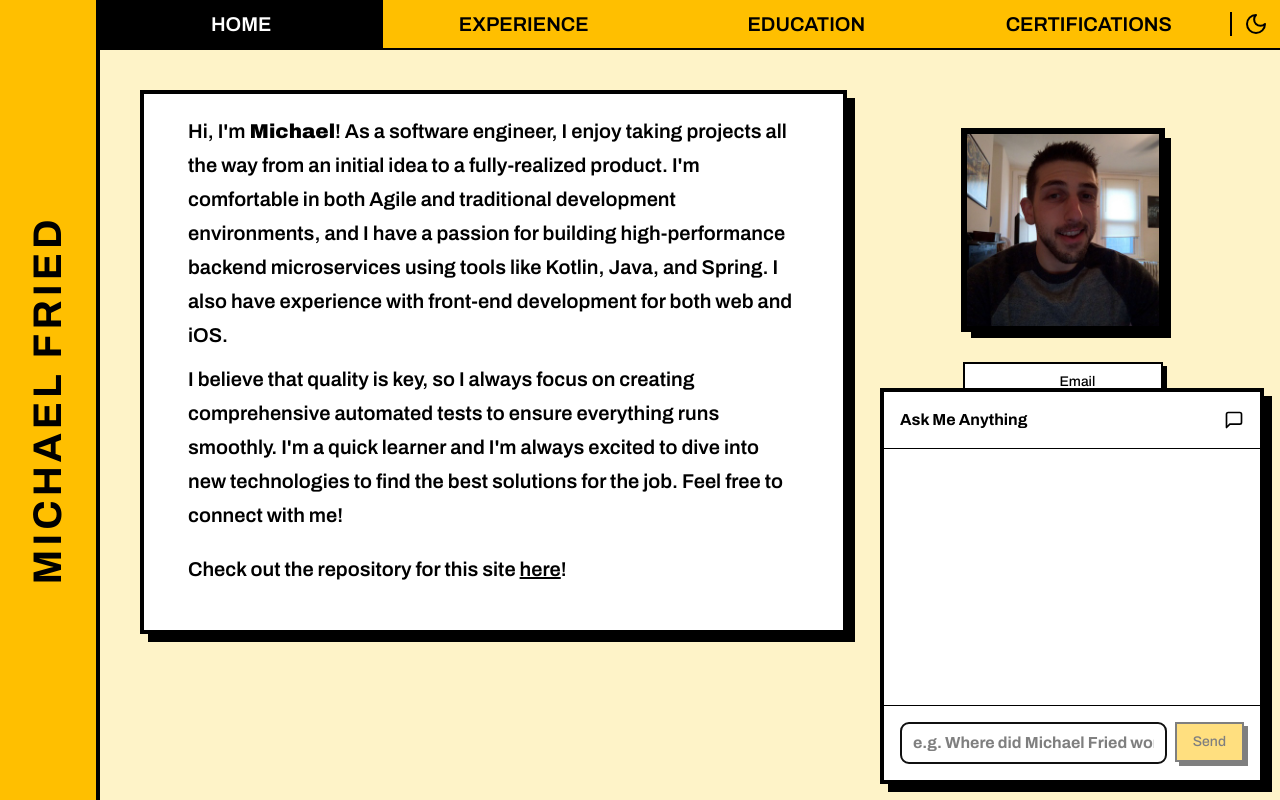
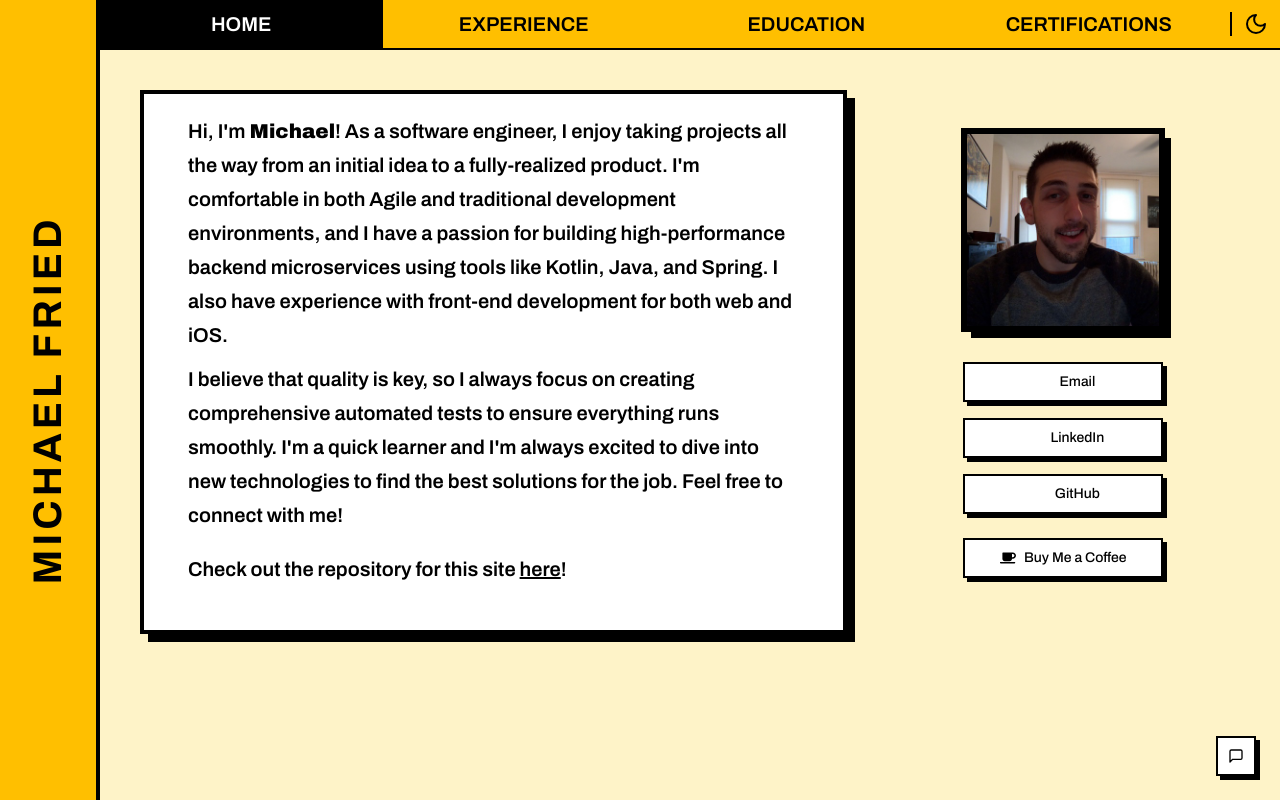
Before and after one commit to michaelfried-dev/my-portfolio-windowed, a Next.js app: page / in a window 1280 px wide. Built offline with nearby package versions, Linux system fonts and the light colour scheme; some icons are missing.

Commit message:
Styling updates

```diff
--- a/package.json
+++ b/package.json
@@ -22,6 +22,7 @@
     "ai": "^4.3.19",
     "class-variance-authority": "^0.7.0",
     "clsx": "^2.1.1",
+    "framer-motion": "^12.23.6",
     "lucide-react": "^0.487.0",
     "next": "15.2.4",
     "next-themes": "^0.3.0",
--- a/src/components/chatbot.tsx
+++ b/src/components/chatbot.tsx
@@ -2,9 +2,12 @@
 import { useState, useRef, useEffect } from 'react';
 import { Button } from '@/components/ui/button';
 import { Card } from '@/components/ui/card';
+import { Input } from '@/components/ui/input';
 import { MessageSquare } from 'lucide-react';
+import { AnimatePresence, motion } from 'framer-motion';
 
 export function Chatbot() {
+  const [open, setOpen] = useState(false);
   const [qa, setQa] = useState<Array<{question: string, answer: string}>>([]);
   const [input, setInput] = useState('');
   const [isLoading, setIsLoading] = useState(false);
@@ -79,17 +82,52 @@ export function Chatbot() {
     }
   }, []);
 
-
-
   return (
-    <Card className="fixed bottom-4 right-4 w-96 border-4 border-border shadow-[8px_8px_0_0_#000]">
-      <div className="p-4 flex items-center justify-between border-b border-border">
-        <h3 className="font-bold">Ask Me Anything</h3>
-        <MessageSquare className="h-5 w-5" />
+    <>
+      {/* Floating Button to open chatbot */}
+      {!open && (
+        <Button
+          variant="neutral"
+          size="icon"
+          className="fixed bottom-6 right-6 z-50"
+          aria-label="Open Chatbot"
+          onClick={() => setOpen(true)}
+        >
+          <MessageSquare className="w-6 h-6" />
+        </Button>
+      )}
+      {/* Chatbot Widget */}
+      <AnimatePresence>
+        {open && (
+          <motion.div
+            initial={{ opacity: 0, scale: 0.5 }}
+            animate={{ opacity: 1, scale: 1 }}
+            exit={{ opacity: 0, scale: 0.5 }}
+            transition={{
+              type: 'spring',
+              stiffness: 340,
+              damping: 16,
+              mass: 1.7
+            }}
+            style={{ transformOrigin: 'bottom right' }}
+            className="fixed bottom-4 right-4 w-full max-w-md shadow-lg z-50"
+          >
+            <Card>
+              <div className="flex items-center gap-2 p-4 border-b border-border">
+                <MessageSquare className="w-5 h-5 text-primary" />
+                <span className="font-semibold flex-1">Ask about my experience</span>
+                <Button
+                  variant="neutral"
+                  size="icon"
+                  className="ml-auto"
+                  aria-label="Close Chatbot"
+                  onClick={() => setOpen(false)}
+                  type="button"
+                >
+                  <span className="text-lg">×</span>
+                </Button>
               </div>
-
               <div ref={chatAreaRef} className="h-64 overflow-y-auto p-4 space-y-2">
-
                 {qa.map((item, i: number) => (
                   <div key={i}>
                     <div className="flex justify-end">
@@ -118,15 +156,14 @@ export function Chatbot() {
                 )}
                 <div ref={endOfMessagesRef} />
               </div>
-
               <form onSubmit={handleSubmit} className="p-4 border-t border-border">
                 <div className="flex gap-2">
-          <input
+                  <Input
                     ref={inputRef}
                     type="text"
                     value={input}
                     onChange={(e) => setInput(e.target.value)}
-            className="flex-1 border border-border rounded-lg px-3 py-2"
+                    className="flex-1"
                     placeholder="e.g. Where did Michael Fried work in 2023?"
                     disabled={isLoading}
                   />
@@ -136,5 +173,9 @@ export function Chatbot() {
                 </div>
               </form>
             </Card>
+          </motion.div>
+        )}
+      </AnimatePresence>
+    </>
   );
 }
--- /dev/null
+++ b/src/components/ui/input.tsx
@@ -0,0 +1,19 @@
+import * as React from "react"
+
+import { cn } from "@/lib/utils"
+
+function Input({ className, type, ...props }: React.ComponentProps<"input">) {
+  return (
+    <input
+      type={type}
+      data-slot="input"
+      className={cn(
+        "flex h-10 w-full rounded-base border-2 border-border bg-secondary-background selection:bg-main selection:text-main-foreground px-3 py-2 text-sm font-base text-foreground file:border-0 file:bg-transparent file:text-sm file:font-heading placeholder:text-foreground/50 focus-visible:outline-hidden focus-visible:ring-2 focus-visible:ring-black focus-visible:ring-offset-2 disabled:cursor-not-allowed disabled:opacity-50",
+        className,
+      )}
+      {...props}
+    />
+  )
+}
+
+export { Input }
```
Also changed, not shown: 1 other file (tests, documents, lock files or other folders). Lines whose indentation alone changed are shown as unchanged.
